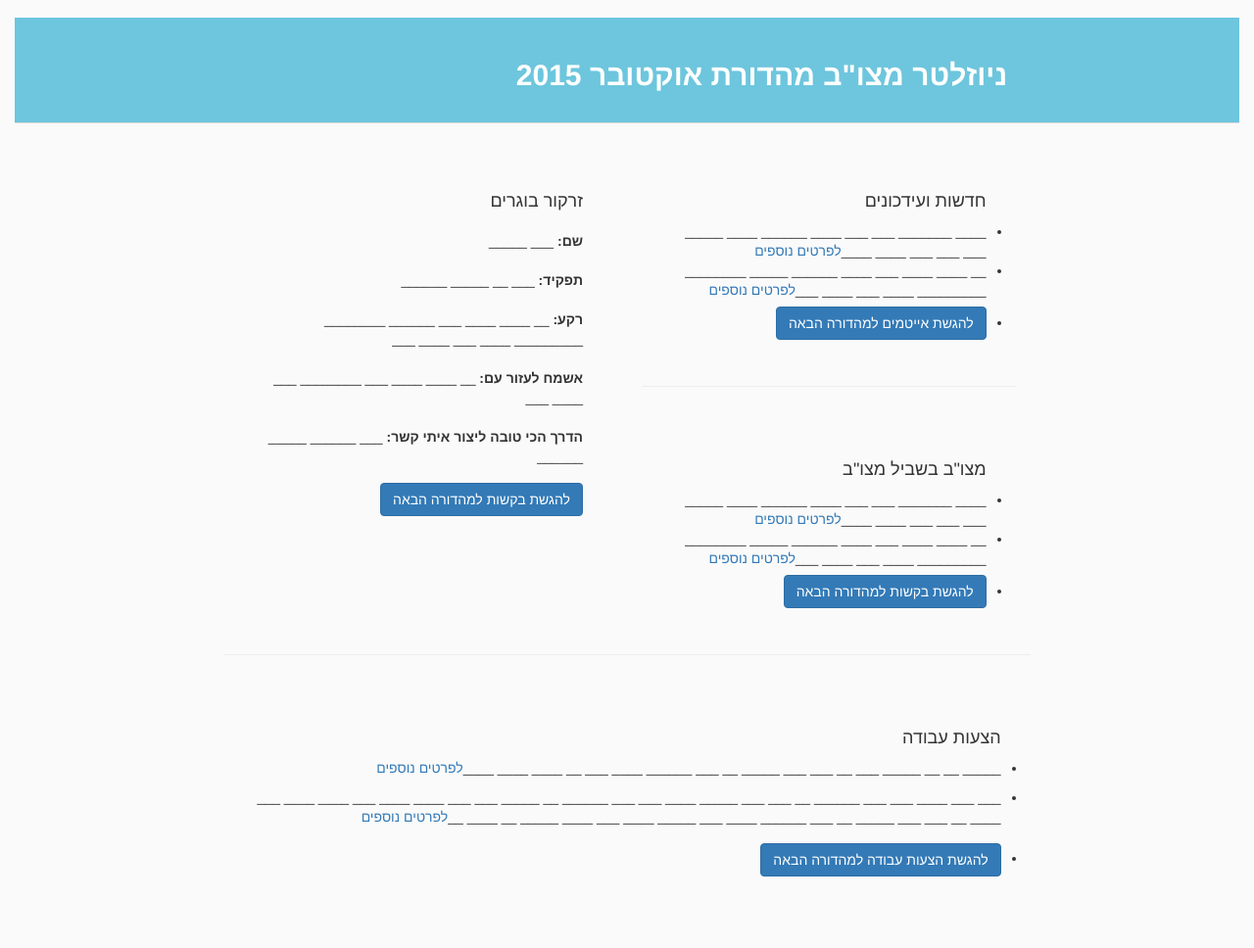
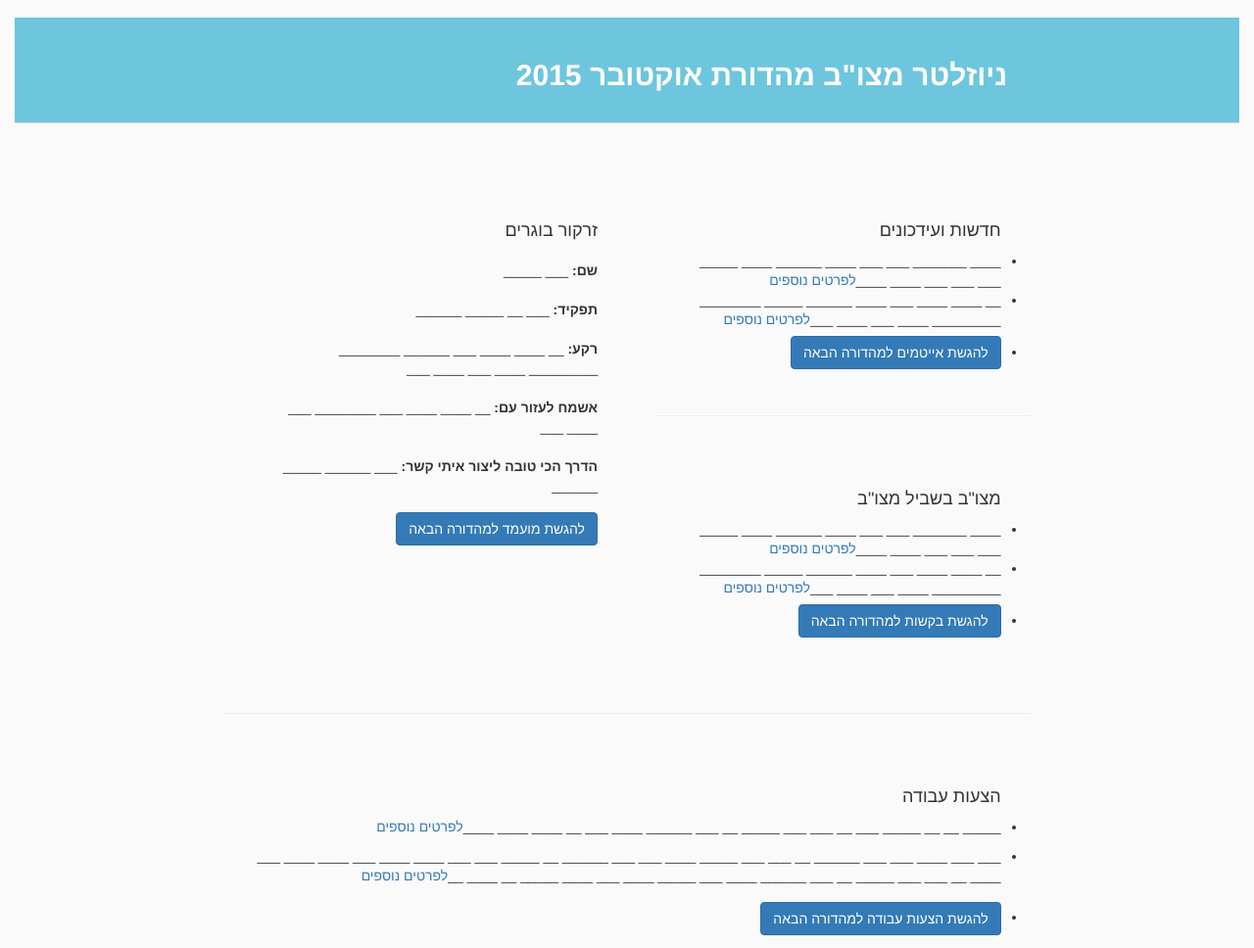
Before and after one commit to HamutalCohen3/newsletter, a PHP site: page / in a window 1280 px wide. Shown: the part 449-1417 px from the top of the page at 98% size. Run offline with PHP 8.4, Linux system fonts and the light colour scheme; some libraries are stand-ins or nearby versions.

Commit message:
right margins equal in all sections, spotlight text changed

```diff
--- a/index.html
+++ b/index.html
@@ -6,6 +6,8 @@
 		<meta name="viewport" content="width=device-width, initial-scale=1.0"/>
 		<!-- The above 3 meta tags *must* come first in the head; any other head content must come *after* these tags -->
 		<title>Matzov Newsletter</title>
+
+		<link href="/favicon.png" rel="icon">
 
 		<!-- Bootstrap -->
 		<link href="css/bootstrap.min.css" rel="stylesheet">
@@ -175,7 +177,7 @@
 										<button class='btn btn-primary btn-change'>ערוך</button>
 										<button class='btn btn-success btn-send' name="submit">שלח</button>
 									</div>
-									<button class="btn btn-primary btn-form-display">להגשת בקשות למהדורה הבאה</button>
+									<button class="btn btn-primary btn-form-display">להגשת מועמד למהדורה הבאה</button>
 								</div>
 							</li>
 						</ul>
--- a/newsletter.css
+++ b/newsletter.css
@@ -175,6 +175,7 @@ label.error{
 }
 div.rtl-float{
 	float:right;
+	padding:30px 0px 30px 30px;
 }
 .spotlight-section p{
 	margin:20px 0px 10px;
```
